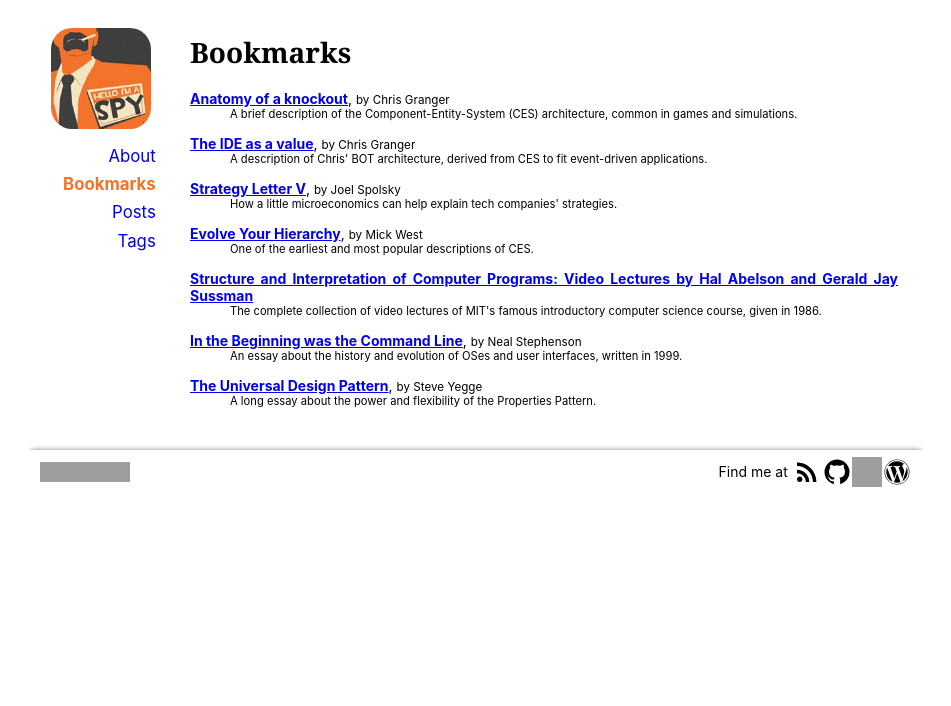
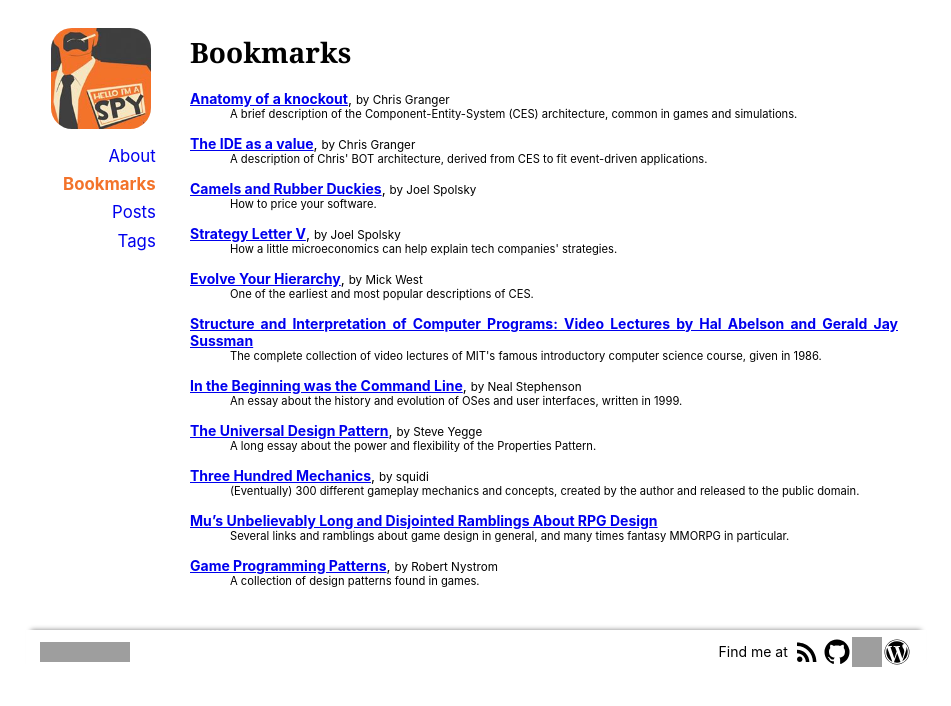
Before and after one commit to hanjos/hanjos.github.io, a Jekyll site: the page built from bookmarks.html, in a window 1280 px wide. Shown: the top 706 px of the page, without its empty margins (164-1115 px from the left). Built offline with Jekyll 4.4.1, drawn with Linux system fonts in a browser that asks for light colours; grey boxes are pictures that could not be loaded.

Commit message:
Mais atalhos salvos.

```diff
--- a/_data/bookmarks.yml
+++ b/_data/bookmarks.yml
@@ -6,6 +6,10 @@
   title: The IDE as a value
   author: Chris Granger
   description: A description of Chris' BOT architecture, derived from CES to fit event-driven applications.
+- url: https://www.joelonsoftware.com/2004/12/15/camels-and-rubber-duckies/
+  title: Camels and Rubber Duckies
+  author: Joel Spolsky
+  description: How to price your software.
 - url: https://www.joelonsoftware.com/2002/06/12/strategy-letter-v/
   title: Strategy Letter V
   author: Joel Spolsky
@@ -26,3 +30,14 @@
   title: The Universal Design Pattern
   author: Steve Yegge
   description: A long essay about the power and flexibility of the Properties Pattern.
+- url: http://www.squidi.net/three/index.php
+  title: Three Hundred Mechanics
+  author: squidi
+  description: (Eventually) 300 different gameplay mechanics and concepts, created by the author and released to the public domain.
+- url: http://mu.ranter.net/design-theory
+  title: Mu’s Unbelievably Long and Disjointed Ramblings About RPG Design
+  description: Several links and ramblings about game design in general, and many times fantasy MMORPG in particular.
+- url: http://gameprogrammingpatterns.com/
+  title: Game Programming Patterns
+  author: Robert Nystrom
+  description: A collection of design patterns found in games.
```
